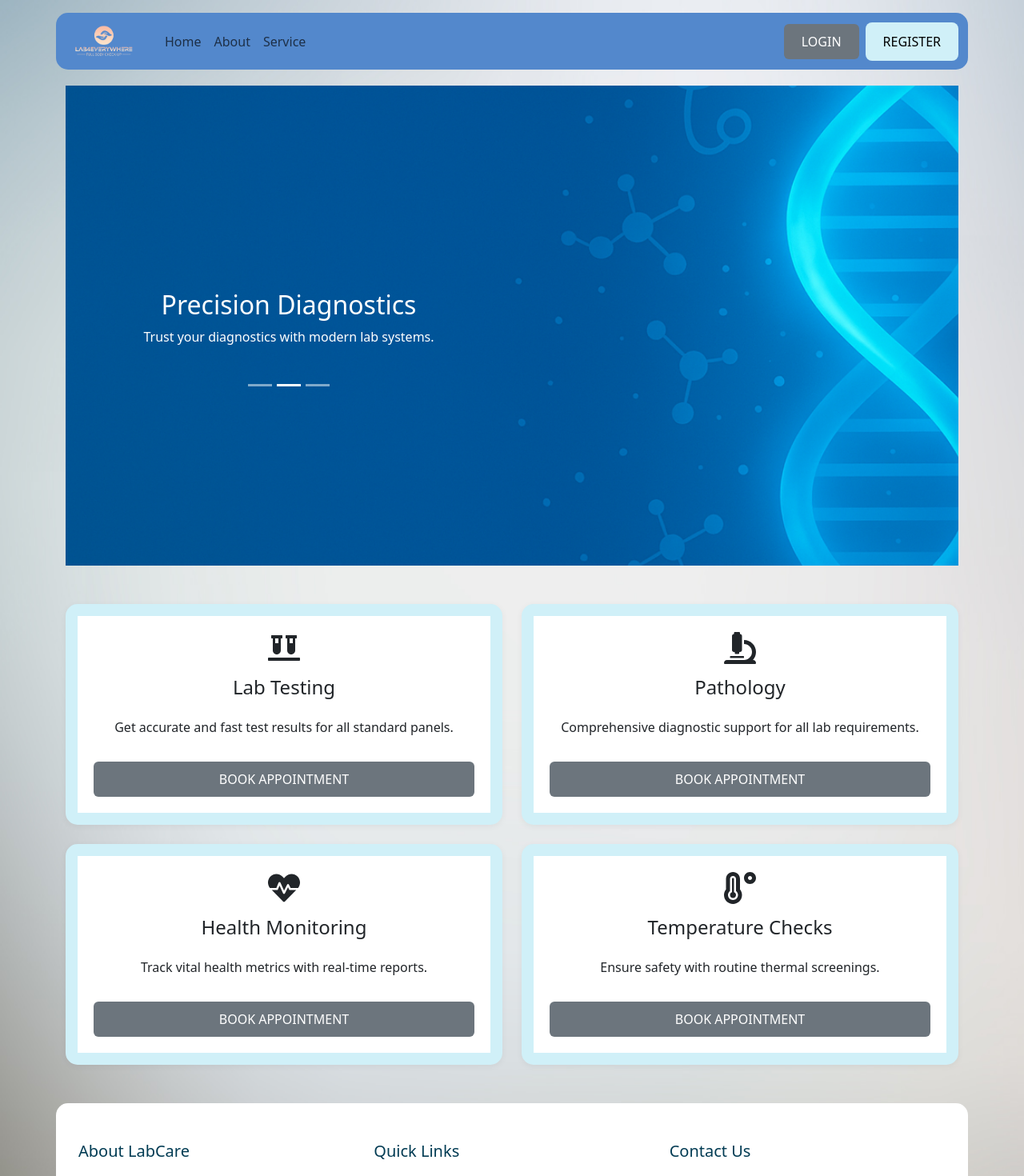
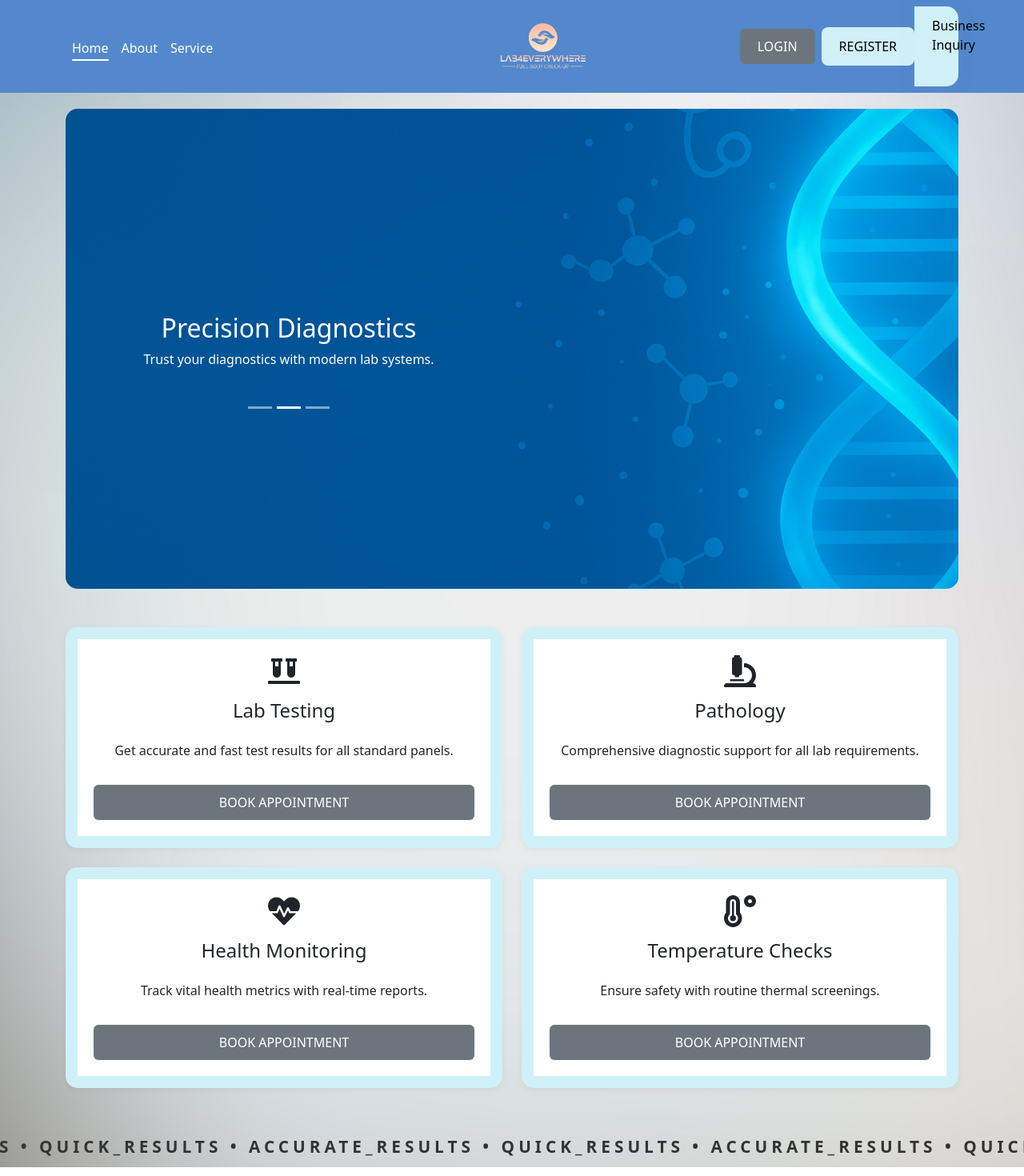
Before and after one commit to kumarshubham10021998/labappointment, a React (Create React App) app: page / in a window 1280 px wide. Shown: the top 1470 px of the page at 80% size. Built offline with nearby package versions, Linux system fonts and the light colour scheme.

Commit message:
ui updates - 06|05|25

```diff
--- a/package.json
+++ b/package.json
@@ -13,7 +13,6 @@
     "@testing-library/user-event": "^13.5.0",
     "bootstrap": "^5.3.3",
     "bootstrap-icons": "^1.11.3",
-    "gsap": "^3.12.7",
     "react": "^19.0.0",
     "react-bootstrap": "^2.10.9",
     "react-bootstrap-icons": "^1.11.5",
--- a/src/App.css
+++ b/src/App.css
@@ -7,6 +7,8 @@
   pointer-events: none;
 }
 
+
+/* The following CSS is for the pulse effect on the side button */
 @media (prefers-reduced-motion: no-preference) {
   .App-logo {
     animation: App-logo-spin infinite 20s linear;
--- a/src/App.js
+++ b/src/App.js
@@ -6,6 +6,7 @@ import Header from "./components/Headers";
 import Home from "./pages/Home";
 import About from "./pages/About";
 import ServiceList from "./pages/ServiceList";
+import LabRegister from "./pages/LabRegister";
 
 function App() {
   return (
@@ -16,7 +17,9 @@ function App() {
         {/* <Route path="/" element={<Carousel />} /> */}
         <Route path="/about" element={<About />} />
         <Route path="/service-list" element={<ServiceList />} />
+        <Route path="/lab-register" element={<LabRegister />} />
       </Routes>
+
       <Footer />
     </Router>
   );
--- /dev/null
+++ b/src/components/Footer.css
@@ -0,0 +1,40 @@
+.scroll-banner {
+    overflow: hidden;
+    white-space: nowrap;
+    padding: 10px 0;
+
+  }
+
+  .scroll-track {
+    display: inline-block;
+    animation: scrollText 150s linear infinite;
+  }
+
+  .scroll-track span {
+    font-weight: 600;
+    font-size: 1.3rem;
+    color: #333;
+    text-transform: uppercase;
+    letter-spacing: 5px;
+    white-space: pre;
+}
+
+  @keyframes scrollText {
+    0% {
+      transform: translateX(0);
+    }
+    100% {
+      transform: translateX(-100%);
+    }
+  }
+
+  /* Responsive styling */
+  @media (max-width: 768px) {
+    .scroll-banner {
+      padding: 8px 0;
+    }
+
+    .scroll-track span {
+      font-size: 1rem;  /* Smaller font for mobile */
+    }
+  }
--- a/src/components/Footer.js
+++ b/src/components/Footer.js
@@ -1,16 +1,54 @@
 import React from "react";
+import "./Footer.css";
 import { Container, Row, Col } from "react-bootstrap";
 
 const Footer = () => {
   return (
+    <>
+      <div className="scroll-banner">
+        <div className="scroll-track">
+          <span>
+            quick_results • accurate_results • quick_results • accurate_results
+            • quick_results • accurate_results •{" "}
+          </span>
+          <span>
+            quick_results • accurate_results • quick_results • accurate_results
+            • quick_results • accurate_results •{" "}
+          </span>
+          <span>
+            quick_results • accurate_results • quick_results • accurate_results
+            • quick_results • accurate_results •{" "}
+          </span>
+          <span>
+            quick_results • accurate_results • quick_results • accurate_results
+            • quick_results • accurate_results •{" "}
+          </span>
+          <span>
+            quick_results • accurate_results • quick_results • accurate_results
+            • quick_results • accurate_results •{" "}
+          </span>
+          <span>
+            quick_results • accurate_results • quick_results • accurate_results
+            • quick_results • accurate_results •{" "}
+          </span>
+          <span>
+            quick_results • accurate_results • quick_results • accurate_results
+            • quick_results • accurate_results •{" "}
+          </span>
+          <span>
+            quick_results • accurate_results • quick_results • accurate_results
+            • quick_results • accurate_results •{" "}
+          </span>
+        </div>
+      </div>
+
       <footer
         style={{
           backgroundColor: "#ffffff",
           color: "#333",
-        borderRadius: "15px",
           margin: "0 auto",
         }}
-      className="pt-5 pb-3 px-3 mb-5 container"
+        className="pt-5 pb-3 px-3 mb-5"
       >
         <Container>
           <Row>
@@ -19,9 +57,9 @@ const Footer = () => {
                 About LabCare
               </h5>
               <p>
-              LabCare is a trusted diagnostics platform offering fast, reliable,
-              and affordable lab testing solutions. We believe in health powered
-              by data.
+                LabCare is a trusted diagnostics platform offering fast,
+                reliable, and affordable lab testing solutions. We believe in
+                health powered by data.
               </p>
             </Col>
 
@@ -71,6 +109,7 @@ const Footer = () => {
           </p>
         </Container>
       </footer>
+    </>
   );
 };
 
--- a/src/components/Header.css
+++ b/src/components/Header.css
@@ -3,9 +3,52 @@
 }
 nav.navbar {
     background: #fff;
-    border-radius: 15px;
+
 }
 a.nav-link {
     font-size: 16px;
     font-weight: 500;
+    color: #fff !important;
 }
+.nav-link {
+    position: relative;
+    color: #333;
+    text-decoration: none;
+    padding-bottom: 4px;
+    transition: color 0.3s ease;
+  }
+
+.nav-link::after {
+    content: "";
+    position: absolute;
+    bottom: 0;
+    left: 8px;
+    height: 2px;
+    width: 0%;
+    background-color: #fff;
+    transition: width 0.3s ease;
+    border-radius: 1px;
+  }
+
+.nav-link.custom-active::after {
+    width: 75%;
+  }
+
+  /* The following CSS is for the pulse effect on the side button */
+.side-btn {
+  background: #d0f0f8;
+  width: 55px;
+  border-radius: 0 15px 15px 0;
+}
+.pulse {
+  animation: pulse-animation 2s infinite;
+}
+
+@keyframes pulse-animation {
+  0% {
+    box-shadow: 0 0 0 0px rgba(0, 0, 0, 0.2);
+  }
+  100% {
+    box-shadow: 0 0 0 20px rgba(0, 0, 0, 0);
+  }
+}
--- a/src/components/Headers.js
+++ b/src/components/Headers.js
@@ -1,5 +1,5 @@
 import React, { useState, useEffect } from "react";
-import { Link } from "react-router-dom";
+import { NavLink, Link } from "react-router-dom";
 import "bootstrap/dist/css/bootstrap.min.css";
 import { Navbar, Nav, Container, Button, Modal } from "react-bootstrap";
 import Register from "./Register";
@@ -53,24 +53,65 @@ const Headers = () => {
       <Navbar
         expand="lg"
         sticky="top"
-        className="my-3 container"
+        className="mb-3"
         style={{
-          backgroundColor: "#5388cc",
+          transition: "0.3s ease-in-out",
+          backgroundColor: scrolled ? "rgb(83, 136, 204, 0.7)" : "#5388cc",
           marginLeft: "auto",
           marginRight: "auto",
         }}
       >
         <Container>
-          <Navbar.Brand as={Link} to="/">
+          <Navbar.Collapse id="navBar-collapse" className="d-none d-md-block">
+            <Nav className="me-auto text-light ">
+              <NavLink
+                to="/"
+                end
+                className={({ isActive }) =>
+                  isActive ? "nav-link custom-active" : "nav-link"
+                }
+              >
+                Home
+              </NavLink>
+              <NavLink
+                to="/about"
+                className={({ isActive }) =>
+                  isActive ? "nav-link custom-active" : "nav-link"
+                }
+              >
+                About
+              </NavLink>
+              <NavLink
+                to="/service-list"
+                className={({ isActive }) =>
+                  isActive ? "nav-link custom-active" : "nav-link"
+                }
+              >
+                Service
+              </NavLink>
+            </Nav>
+          </Navbar.Collapse>
+          <Navbar.Brand
+            as={Link}
+            to="/"
+            style={{ position: "relative", left: "90px" }}
+          >
             <img
               src={scrolled ? logoScrolled : logoDefault}
               alt="logo"
               className="main-logo"
+              style={{
+                transition: "0.3s ease-in-out",
+                maxWidth: scrolled ? "100px" : "150px",
+              }}
             />
           </Navbar.Brand>
           <Navbar.Toggle aria-controls="basic-navbar-nav" />
-          <Navbar.Collapse id="basic-navbar-nav">
-            <Nav className="me-auto text-light">
+          <Navbar.Collapse
+            id="basic-navbar-nav"
+            className="justify-content-center justify-content-md-end"
+          >
+            <Nav className="me-auto text-light d-md-none ">
               <Nav.Link as={Link} to="/">
                 Home
               </Nav.Link>
@@ -106,6 +147,21 @@ const Headers = () => {
               </>
             )}
           </Navbar.Collapse>
+
+          <div className="side-btn pulse" style={{ height: "100px" }}>
+            <NavLink
+              to="/lab-register"
+              style={{
+                padding: "12px 22px",
+                display: "inline-block",
+                textDecoration: "none",
+                fontWeight: "500",
+                color: "#000",
+              }}
+            >
+              Business Inquiry
+            </NavLink>
+          </div>
         </Container>
       </Navbar>
 
--- a/src/components/HomeBanner.js
+++ b/src/components/HomeBanner.js
@@ -13,6 +13,7 @@ const HomeBanner = () => {
           height: "auto",
           maxHeight: "600px",
           objectFit: "cover",
+          borderRadius: "15px",
         }}
       />
 
--- a/src/components/ScrollTextBlock.css
+++ /dev/null
@@ -1,31 +0,0 @@
-.scroll-section {
-    position: relative;
-    width: 100%;
-    background: #eaeaea;
-  }
-
-  .sticky-container {
-    height: 100vh;
-    display: flex;
-    align-items: center;
-    overflow: hidden;
-    background: #f8f8f8;
-  }
-
-  .scroll-content {
-    display: flex;
-    white-space: nowrap;
-    transition: transform 0.1s ease-out;
-  }
-
-  .block {
-    min-width: 100vw;
-    font-size: 2rem;
-    font-weight: bold;
-    padding: 2rem;
-    background: #d9d9d9;
-    border-right: 2px solid #aaa;
-    display: flex;
-    justify-content: center;
-    align-items: center;
-  }
--- a/src/pages/Home.js
+++ b/src/pages/Home.js
@@ -1,7 +1,6 @@
 import React from "react";
 import HomeBanner from "../components/HomeBanner";
 import LabBlocks from "../components/LabBlocks";
-import ScrollTextBlock from "../components/ScrollTextBlock";
 import "./Home.css";
 import { Container, Row, Col } from "react-bootstrap";
 
@@ -20,9 +19,7 @@ const Home = () => {
           <Col className="lab-blk-sec" lg={12}>
             <LabBlocks></LabBlocks>
           </Col>
-          {/*  <Col className="scroll-text-sec" lg={12}>
-            <ScrollTextBlock></ScrollTextBlock>
-          </Col> */}
+          <Col className="scroll-text-sec" lg={12}></Col>
         </Row>
       </Container>
     </Container>
```
Also changed, not shown: src/components/ScrollTextBlock.js (deleted, +0 -70 lines), src/pages/About.css (added, +37 -0 lines), src/assets/img/bussiness-inquiry.gif (added), 1 other file (tests, documents, lock files or other folders). Lines whose indentation alone changed are shown as unchanged.
